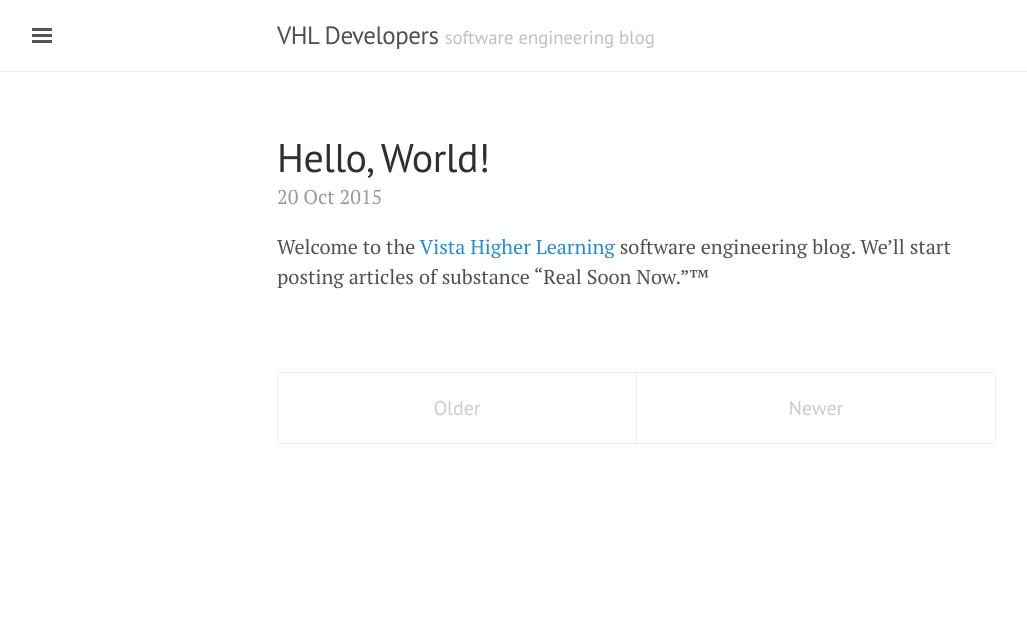
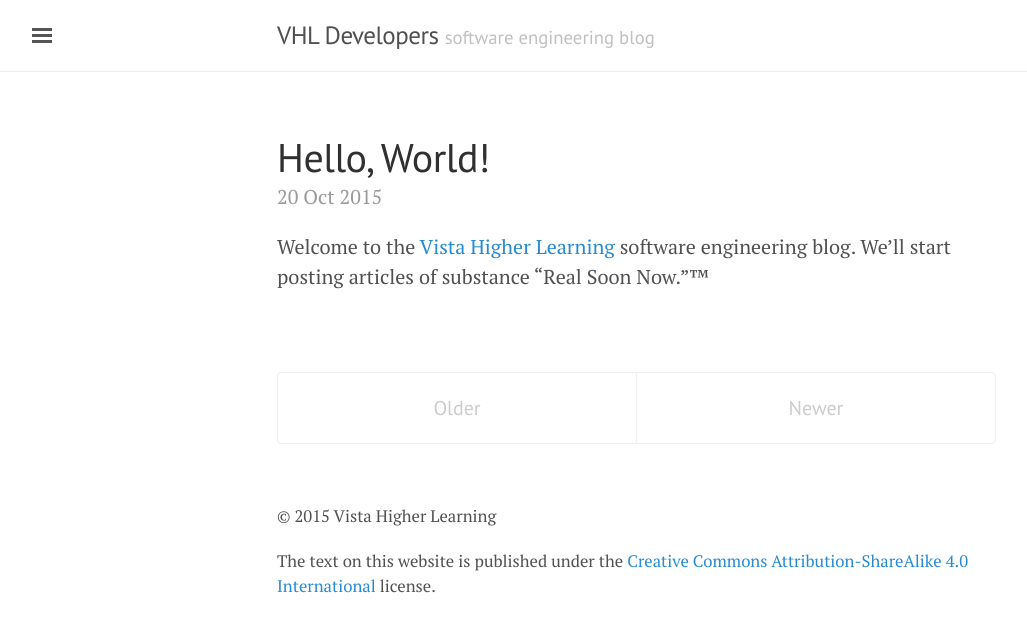
Before and after one commit to vhl/vhl.github.io, a Jekyll site: the page built from index.html, in a window 1280 px wide. Shown: the top 632 px of the page, without its empty margins (3-1030 px from the left). Built offline with Jekyll 4.4.1, drawn with Linux system fonts in a browser that asks for light colours; the list of posts is cut into pages by our own code.

Commit message:
Add copyright and license statement to footer.

```diff
--- a/_layouts/default.html
+++ b/_layouts/default.html
@@ -22,6 +22,21 @@
       <div class="container content">
         {{ content }}
       </div>
+
+      <footer class="container">
+          <small>
+              <p>
+                  © 2015 Vista Higher Learning
+              </p>
+              <p>
+                  The text on this website is published under the
+                  <a href="http://creativecommons.org/licenses/by-sa/4.0/">
+                      Creative Commons Attribution-ShareAlike 4.0 International
+                  </a>
+                  license.
+              </p>
+          </small>
+      </footer>
     </div>
 
     <label for="sidebar-checkbox" class="sidebar-toggle"></label>
```
